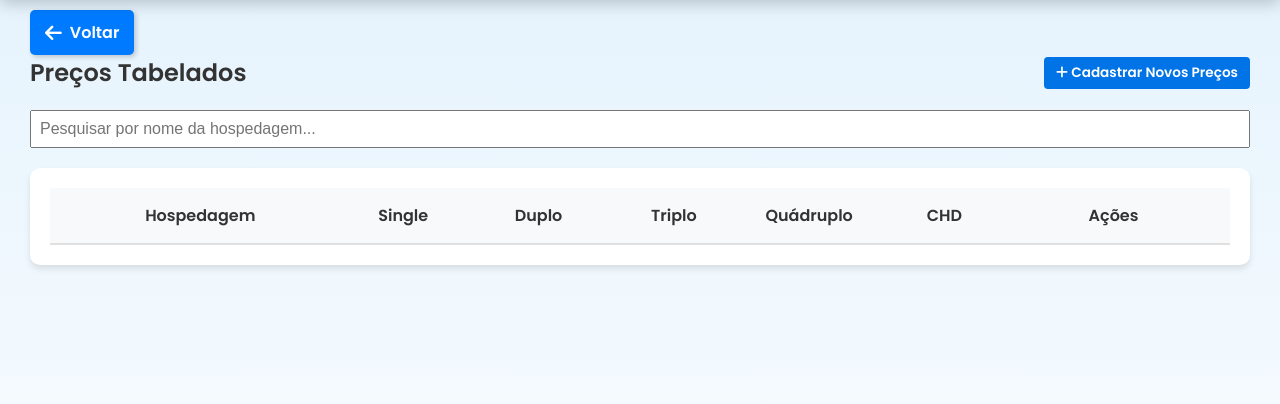
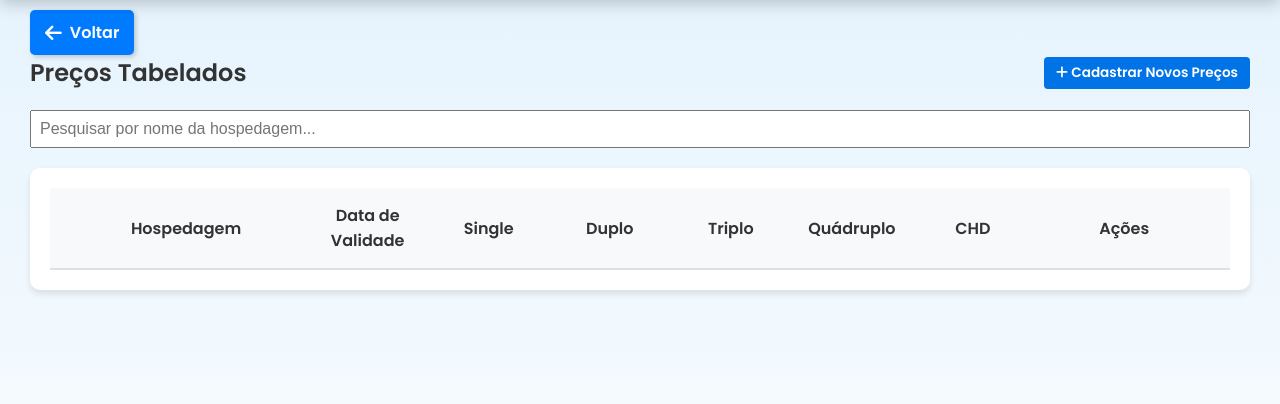
Before and after one commit to MoacyrSG/Sistema-Gestao, a Flask app: page /listar_precos in a window 1280 px wide. Shown: the part 90-494 px from the top of the page. Run offline with Flask 3, Linux system fonts and the light colour scheme; the visitor is signed in with stand-in values (Sample User, id 1); data that the repository does not hold is empty; some libraries are stand-ins or nearby versions.

Commit message:
Update listar_precos.html

```diff
--- a/app/templates/listar_precos.html
+++ b/app/templates/listar_precos.html
@@ -102,7 +102,7 @@
 
         .list-header, .list-item {
             display: grid;
-            grid-template-columns: 4fr 2fr 2fr 2fr 2fr 2fr 3fr;
+            grid-template-columns: 4fr 2fr 2fr 2fr 2fr 2fr 2fr 3fr;
             align-items: center;
             padding: 15px;
             border-bottom: 2px solid #e0e0e0;
@@ -274,6 +274,7 @@
         <div class="list-container">
             <div class="list-header">
                 <div>Hospedagem</div>
+                <div>Data de Validade</div>
                 <div>Single</div>
                 <div>Duplo</div>
                 <div>Triplo</div>
@@ -285,6 +286,7 @@
             {% for preco in precos %}
             <div class="list-item">
                 <div>{{ preco.hospedagem.nome }}</div>
+                <div>{{ preco.data.strftime('%B/%Y') }}</div>
                 <div>R$ {{ "{:,.2f}".format(preco.single).replace(",", "X").replace(".", ",").replace("X", ".") }}</div>
                 <div>R$ {{ "{:,.2f}".format(preco.duplo).replace(",", "X").replace(".", ",").replace("X", ".") }}</div>
                 <div>R$ {{ "{:,.2f}".format(preco.triplo).replace(",", "X").replace(".", ",").replace("X", ".") }}</div>
```
